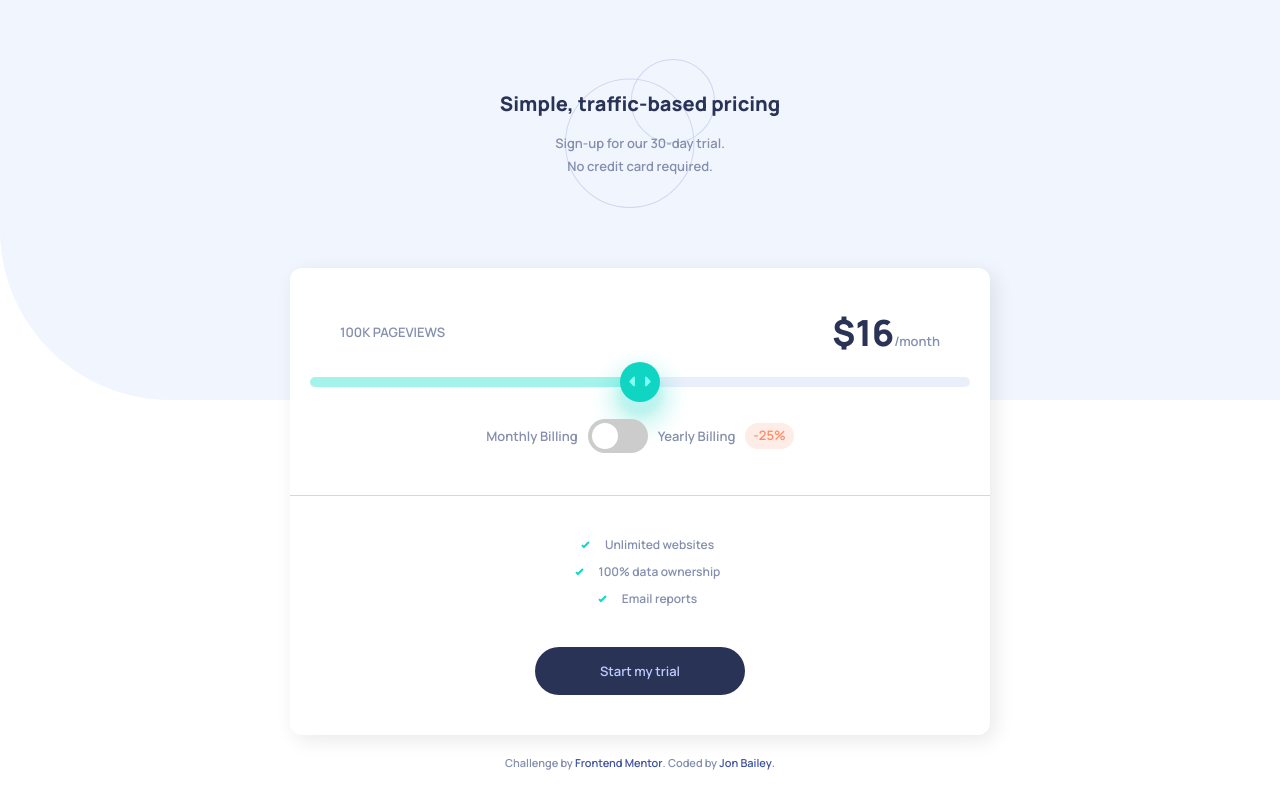
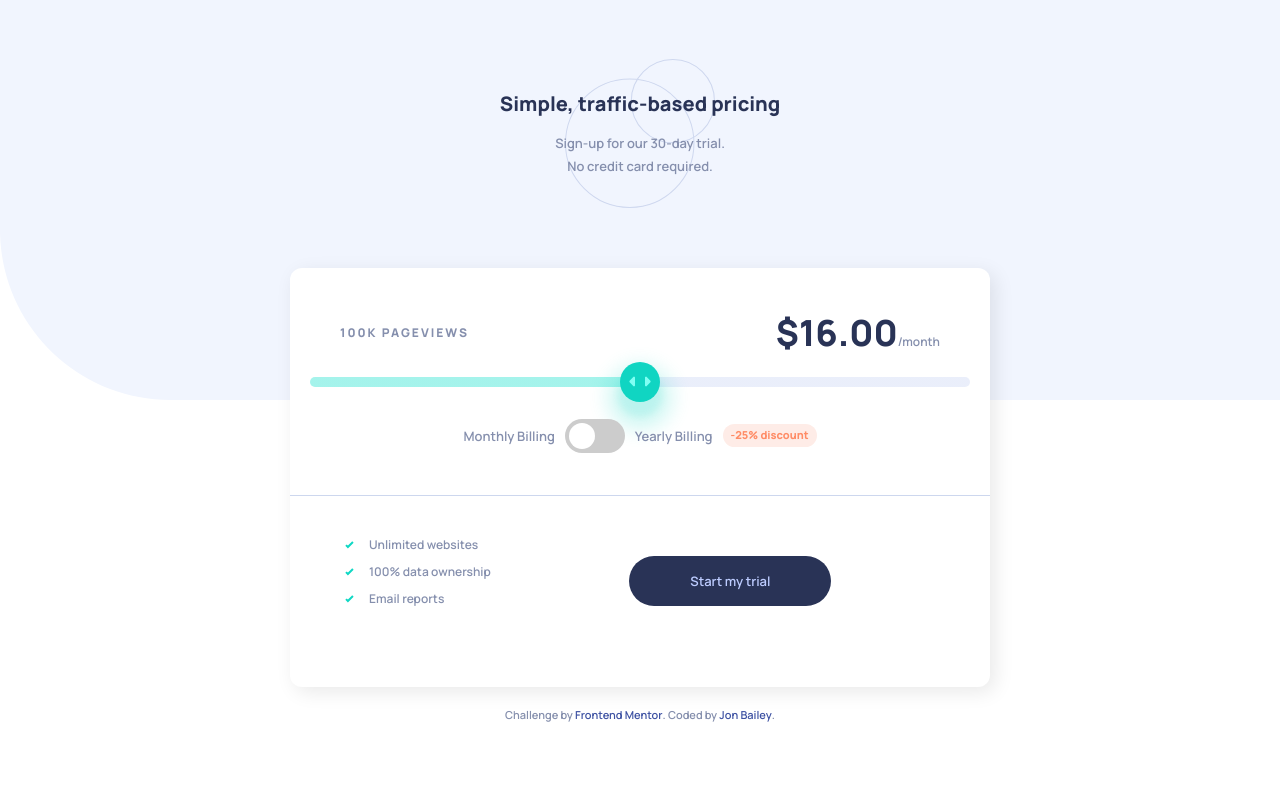
Before and after one commit to Jon-Bailey/pricing-slider, a plain HTML site: page index.html in a window 1280 px wide. Drawn offline with Linux system fonts and the light colour scheme.

Commit message:
discount styling

```diff
--- a/index.html
+++ b/index.html
@@ -17,7 +17,7 @@
 
   <main>
     <div class="top-div">
-      <h2>100K PAGEVIEWS</h2>
+      <h2 id="page-views">100K PAGEVIEWS</h2>
       <h2 id="price-desktop"><span id="price"></span>/month</h2>
     </div>
     <section id="pricing">
@@ -34,16 +34,17 @@
       <span class="toggle round"></span>
     </label>
     <h3>Yearly Billing</h3>
-    <span class="discount">-25%</span>
+    <span class="discount">-25%<span id="discount-text"> discount</span>
   </section>
 
   <section id="check-section">
+    <div id="check-div">
     <h3><span class="check"><img src=images/icon-check.svg></span>Unlimited websites</h3>
     <h3><span class="check"><img src=images/icon-check.svg></span>100% data ownership</h3>
     <h3><span class="check"><img src=images/icon-check.svg></span>Email reports</h3>
+    </div>
+    <div id="cta-button"><a href="#">Start my trial</a></div>
   </section>
-
-    <div id="cta-button"><a href="#">Start my trial</a></div>
   </main>
 
   <div class="attribution">
--- a/script.js
+++ b/script.js
@@ -13,10 +13,9 @@ loadPrice = () => {
 
 //update price and slider track based on slider position
 slider.oninput = function() {
-    price.textContent = '$' + Math.floor(this.value * .33);
-    mobilePrice.textContent = '$' + Math.floor(this.value * .33);
+    price.textContent = '$' + Math.floor(this.value * .33) + ".00";
+    mobilePrice.textContent = '$' + Math.floor(this.value * .33) + ".00";
     let thumbPosition = this.value;
-    //const sliderTrack = document.querySelector("input[type='range']::-webkit-slider-runnable-track");
     slider.style.background = `linear-gradient(90deg, hsl(174, 77%, 80%) ${thumbPosition}% , hsl(224, 65%, 95%)${thumbPosition}%)`;
 }
 
--- a/style.css
+++ b/style.css
@@ -20,12 +20,12 @@ h1 {
 }
 
 h2 {
-  font-size: 13px;
+  font-size: 12px;
   font-weight: 600;
 }
 
 h3 {
-  font-size: 13px;
+  font-size: 12px;
   font-weight: 600;
 }
 
@@ -67,9 +67,14 @@ main {
 
 .top-div {
   display:flex;
-  justify-content:space-between;
+  justify-content:center;
   padding:0px 50px 0px 50px;
   align-items:center;
+}
+
+#page-views {
+  font-weight:bolder;
+  letter-spacing:2px;
 
 }
 
@@ -83,12 +88,13 @@ input[type="range"] {
   height: 10px;
   border-radius: 5px;
   -webkit-appearance: none;
-
   width: 100%;
 }
+
 input[type="range"]:focus {
   outline: none;
 }
+
 input[type="range"]::-webkit-slider-runnable-track {
   width: 100%;
   height: 10px;
@@ -116,9 +122,18 @@ input[type="range"]::-webkit-slider-thumb {
   background-repeat: no-repeat;
   background-position: center;
 }
+
+input[type="range"]::-webkit-slider-thumb:active {
+  background:hsl(174, 87%, 33%);
+  background-image: url(images/icon-slider.svg);
+  background-repeat: no-repeat;
+  background-position: center;
+}
+
 input[type="range"]:focus::-webkit-slider-runnable-track {
   background: hsl(224, 65%, 95%);
 }
+
 input[type="range"]::-moz-range-track {
   width: 100%;
   height: 10px;
@@ -127,6 +142,7 @@ input[type="range"]::-moz-range-track {
   border-radius: 5px;
   border: 0px solid #000000;
 }
+
 input[type="range"]::-moz-range-thumb {
   box-shadow: 5px 5px 5px hsl(174, 77%, 80%);
   border: 0px solid #000000;
@@ -136,6 +152,7 @@ input[type="range"]::-moz-range-thumb {
   background: #10d5c2;
   cursor: pointer;
 }
+
 input[type="range"]::-ms-track {
   width: 100%;
   height: 10px;
@@ -144,18 +161,21 @@ input[type="range"]::-ms-track {
   border-color: transparent;
   color: transparent;
 }
+
 input[type="range"]::-ms-fill-lower {
   background: hsl(174, 77%, 80%);
   border: 0px solid #000000;
   border-radius: 10px;
   box-shadow: 0px 0px 0px #000000;
 }
+
 input[type="range"]::-ms-fill-upper {
   background: hsl(224, 65%, 95%);
   border: 0px solid #000000;
   border-radius: 10px;
   box-shadow: 0px 0px 0px #000000;
 }
+
 input[type="range"]::-ms-thumb {
   margin-top: 1px;
   box-shadow: 1px 1px 5px hsl(174, 77%, 80%);
@@ -166,14 +186,7 @@ input[type="range"]::-ms-thumb {
   background: hsl(174, 77%, 80%);
   cursor: pointer;
 }
-/*
-input[type="range"]:focus::-ms-fill-lower {
-  background: hsl(174, 77%, 80%);
-}
-input[type="range"]:focus::-ms-fill-upper {
-  background: hsl(224, 65%, 95%);
-}
-*/
+
 section {
   margin: 20px;
 }
@@ -226,9 +239,10 @@ section {
   border-radius: 15px;
   background-color: hsl(14, 92%, 95%);
   color: hsl(15, 100%, 70%);
-  font-size: 13px;
-  font-weight: 600;
-  padding: 3px 8px;
+  font-size: 11px;
+  font-weight: 800;
+  padding: 0px 8px;
+  padding-top:3px;
 }
 
 #cta-button {
@@ -236,10 +250,15 @@ section {
   max-width: 210px;
   max-height: 80px;
   margin: auto;
+  margin-top:30px;
   border-radius: 30px;
   padding: 15px 0px;
   font-size: 13px;
   cursor: pointer;
+}
+
+#cta-button:hover {
+  color:white;
 }
 
 /*toggle button from w3schools*/
@@ -320,6 +339,10 @@ input:checked + .toggle:before {
     margin-top:40px;
   }
 
+  #discount-text {
+    display:none;
+  }
+
   @media screen and (min-width: 700px) {
     #price-mobile {
       display:none;
@@ -329,5 +352,27 @@ input:checked + .toggle:before {
       display:block;
     }
 
+    .top-div {
+      justify-content:space-between;
+    }
+
+    #check-section {
+      display:flex;
+    }
+
+    #check-div {
+      align-items:left;
+      text-align:left;
+    }
+
+    #cta-button {
+      padding:1rem;
+      align-items:right;
+      min-width:170px;
+    }
+
+    #discount-text {
+      display:inline;
+    }
 
   }
```
